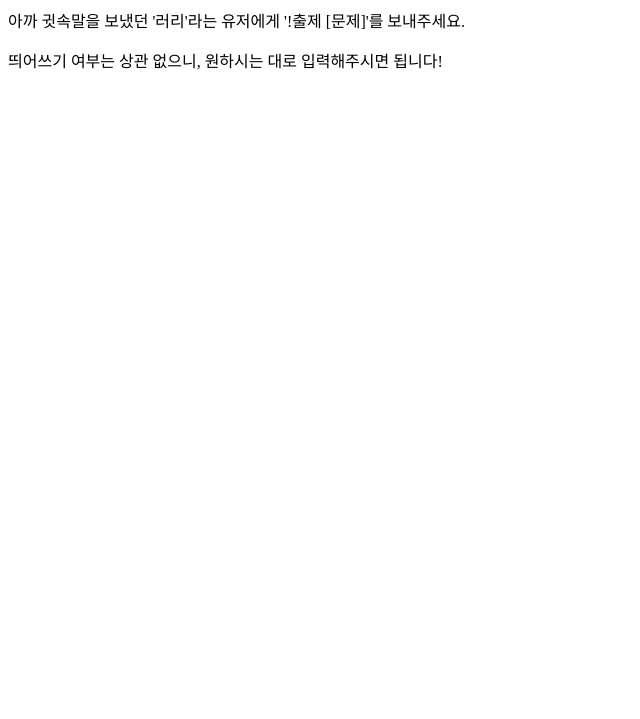
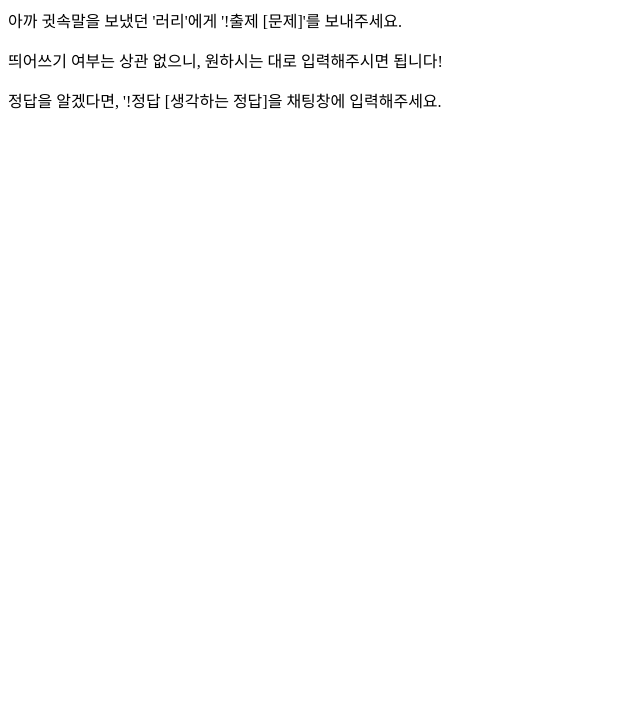
Before and after one commit to Coalery/LetsTrawing, a Gatsby site: page /Paint in a window 1280 px wide. Shown: the part 81-800 px from the top of the page, without its empty margins (0-640 px from the left). Built offline with nearby package versions, Linux system fonts and the light colour scheme; Gatsby itself is replaced by a stand-in of ours; what tmi.js would draw is missing.

Commit message:
feat: 정답자가 문제를 출제할 수 있도록 수정

```diff
--- a/src/pages/Paint.tsx
+++ b/src/pages/Paint.tsx
@@ -26,7 +26,7 @@ export default function Paint({ remained, current, onAnswer }: MainParams) {
 
   useEffect(() => {
     if (!answer && remained > 0) {
-      whisper(channel, '문제를 출제해주세요!');
+      whisper(answerUser ?? channel, '문제를 출제해주세요!');
     }
   }, [answer]);
 
@@ -37,6 +37,7 @@ export default function Paint({ remained, current, onAnswer }: MainParams) {
     if (command === '!정답') {
       if (!answer) return;
       if (args.length < 1) return;
+      if (current.state.username === answerUser) return;
 
       const userAnswer = args.join('');
       if (answer !== userAnswer) return;
@@ -50,10 +51,13 @@ export default function Paint({ remained, current, onAnswer }: MainParams) {
     if (command === '!출제') {
       if (answer) return;
       if (args.length < 1) return;
-      if (current.state.username !== channel) return;
-
-      setAnswer(args.join(''));
-      setAnswerUser(null);
+      if (
+        current.state.username === (answerUser ?? channel) ||
+        current.state.username === channel
+      ) {
+        setAnswer(args.join(''));
+        setAnswerUser(current.state.username);
+      }
     }
   }, [current]);
 
@@ -75,8 +79,14 @@ export default function Paint({ remained, current, onAnswer }: MainParams) {
           : '문제를 출제해주세요!'
       }
       subtitles={[
-        "아까 귓속말을 보냈던 '러리'라는 유저에게 '!출제 [문제]'를 보내주세요.",
+        ...(answerUser
+          ? [
+              `${answerUser}님에게 아까 귓속말을 보냈던 '러리'가 귓속말을 보냈을 거에요.`,
+              "그 유저에게 '!출제 [문제]'를 보내주세요. 정답자가 계속 출제하지 않는다면, 스트리머도 출제할 수 있어요.",
+            ]
+          : ["아까 귓속말을 보냈던 '러리'에게 '!출제 [문제]'를 보내주세요."]),
         '띄어쓰기 여부는 상관 없으니, 원하시는 대로 입력해주시면 됩니다!',
+        "정답을 알겠다면, '!정답 [생각하는 정답]을 채팅창에 입력해주세요.",
       ]}
     />
   );
```
